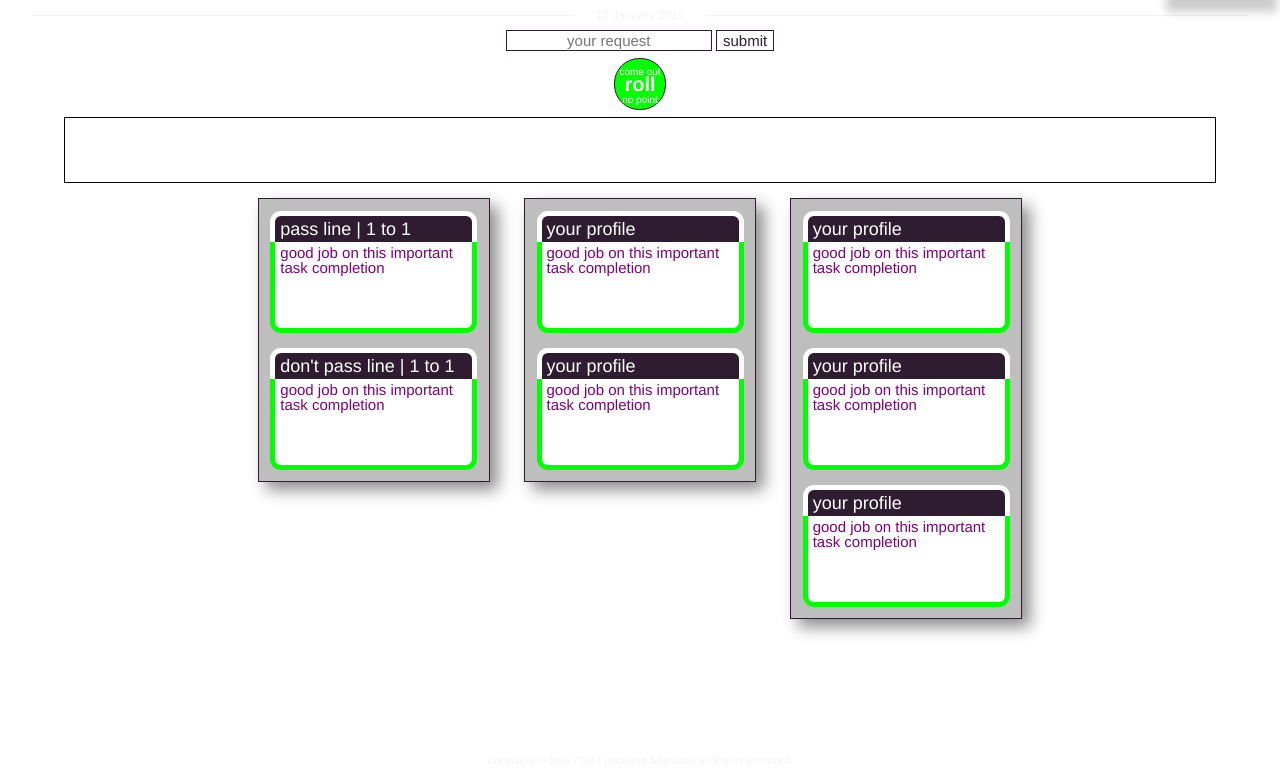
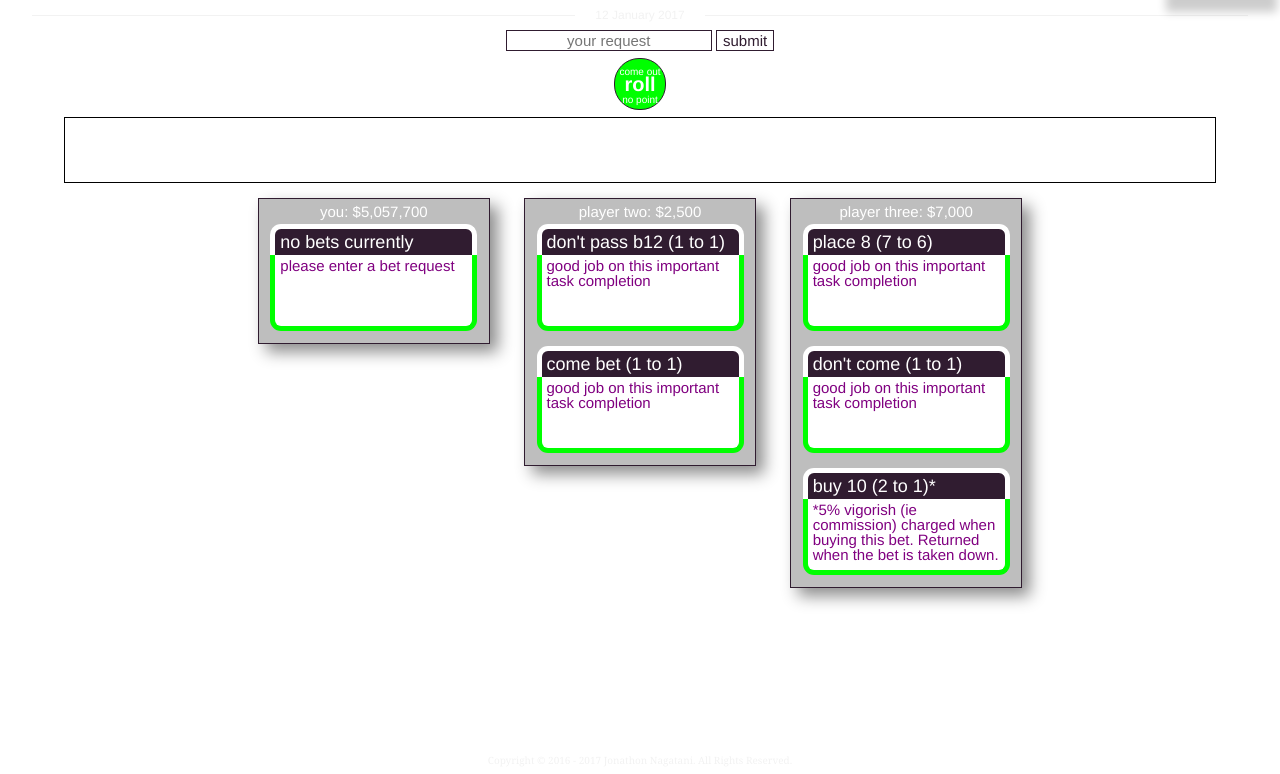
Before and after one commit to nmsb10/TriviaGame, a PHP site: page /apps/app02.html in a window 1280 px wide. Shown: the part 26-800 px from the top of the page. Run offline with PHP 8.4, Linux system fonts and the light colour scheme.

Commit message:
updated the js

```diff
--- a/apps/app02.html
+++ b/apps/app02.html
@@ -55,10 +55,28 @@
 			<section id = 'tips-and-instructions'>
 			</section>
 			<section id = 'player-bets'>
+				<div id = 'bet-summary-primary'>
+					<div class = 'player-name'>you:
+						<div id = 'player-balance'>
+							$5,000
+						</div>
+					</div>
+					<div class = 'lacinato'>
+						<div class = 'lacinato-header'>
+							no bets currently
+						</div>
+						<div class = 'lacinato-content'>
+							please enter a bet request
+						</div>
+					</div>
+				</div>
 				<div class = 'bet-summary'>
+					<div class = 'player-name'>
+						player two: $2,500
+					</div>
 					<div class = 'lacinato'>
-						<div class = 'lacinato-header' id = 'passline-bet'>
-							pass line | 1 to 1
+						<div class = 'lacinato-header'>
+							don't pass b12 (1 to 1)
 						</div>
 						<div class = 'lacinato-content'>
 							good job on this important task completion
@@ -66,7 +84,7 @@
 					</div>
 					<div class = 'lacinato'>
 						<div class = 'lacinato-header'>
-							don't pass line | 1 to 1
+							come bet (1 to 1)
 						</div>
 						<div class = 'lacinato-content'>
 							good job on this important task completion
@@ -74,9 +92,12 @@
 					</div>
 				</div>
 				<div class = 'bet-summary'>
+					<div class = 'player-name'>
+						player three: $7,000
+					</div>
 					<div class = 'lacinato'>
 						<div class = 'lacinato-header'>
-							your profile
+							place 8 (7 to 6)
 						</div>
 						<div class = 'lacinato-content'>
 							good job on this important task completion
@@ -84,17 +105,7 @@
 					</div>
 					<div class = 'lacinato'>
 						<div class = 'lacinato-header'>
-							your profile
-						</div>
-						<div class = 'lacinato-content'>
-							good job on this important task completion
-						</div>
-					</div>
-				</div>
-				<div class = 'bet-summary'>
-					<div class = 'lacinato'>
-						<div class = 'lacinato-header'>
-							your profile
+							don't come (1 to 1)
 						</div>
 						<div class = 'lacinato-content'>
 							good job on this important task completion
@@ -102,18 +113,10 @@
 					</div>
 					<div class = 'lacinato'>
 						<div class = 'lacinato-header'>
-							your profile
+							buy 10 (2 to 1)*
 						</div>
 						<div class = 'lacinato-content'>
-							good job on this important task completion
-						</div>
-					</div>
-					<div class = 'lacinato'>
-						<div class = 'lacinato-header'>
-							your profile
-						</div>
-						<div class = 'lacinato-content'>
-							good job on this important task completion
+							*5% vigorish (ie commission) charged when buying this bet. Returned when the bet is taken down.
 						</div>
 					</div>
 				</div>
--- a/assets/css/styleapp02.css
+++ b/assets/css/styleapp02.css
@@ -192,6 +192,17 @@
 	text-align:center;
 }
 
+#bet-summary-primary{
+	display: inline-block;
+	width: 230px;
+	border: 1px solid rgba(48, 28, 48, 1);
+	box-shadow: 8px 8px 15px rgba(0, 0, 0, 0.45);
+	color: white;
+	background-color: rgba(190, 190, 190, 1);
+	margin: 15px;
+	vertical-align: top;
+}
+
 .bet-summary{
 	display: inline-block;
 	width: 230px;
@@ -203,6 +214,14 @@
 	vertical-align: top;
 }
 
+.player-name{
+	margin: 5px;
+}
+
+#player-balance{
+	display: inline;
+}
+
 .lacinato{
 	width: 90%;
 	margin: 0 auto;
@@ -210,8 +229,8 @@
 	margin-top: 15px;
 }
 
-.lacinato:first-child{
-	margin-top: 5%;
+.lacinato:nth-child(2){
+	margin-top: 0;
 }
 
 .lacinato:last-child{
@@ -237,7 +256,7 @@
 	border-top: none;
 	background-color: rgba(255, 255, 255, 1);
 	color: purple;
-	height: 80px;
+	min-height: 65px;
 	font-size: 15px;
 	text-align:left;
 	padding: 3px 5px;
--- a/assets/javascript/app02.js
+++ b/assets/javascript/app02.js
@@ -3,6 +3,7 @@
 document.addEventListener("DOMContentLoaded", function(event) {
 	//http://stackoverflow.com/questions/799981/document-ready-equivalent-without-jquery
 	showDate();
+	displayPlayerBalance(playerBets);
 	updateRollButton();
 	enterRequest();
 	roll();
@@ -67,6 +68,14 @@ function MultiwordBet(){
 	this.lay = false;
 	this.come = false;
 }
+
+var playerBets = {
+	balance: 5057700,
+	passline: [],
+	donotpassline: [],
+	come:[],
+	dontcome:[],
+};
 
 function updateRollButton(){
 	if(rollStatus.comeOut){
@@ -259,10 +268,15 @@ function updateRollStatus(dieOne, dieTwo){
 }
 
 function submitBet(bet){
+	//turn bet.amount into a string
+	var betAmount = '$' + Math.floor(bet.amount);
 	console.log(bet.type);
 	switch(bet.type){
 		case 'passline':
 			console.log('passline bet');
+			var betDisplay = "<div class = 'lacinato'><div class = 'lacinato-header' id = 'passline-bet'>pass line (1 to 1)</div><div class = 'lacinato-content'>"+
+				"pass line bet: " + betAmount + "</div></div>";
+			document.getElementById('bet-summary-primary').innerHTML += betDisplay;
 			break;
 		case 'donotpassline':
 			console.log('don\'t pass bet');
@@ -286,6 +300,12 @@ function submitBet(bet){
 			console.log('unknown bet type');
 			break;
 	}
+}
+function displayPlayerBalance(player){
+	//add commas to the balance number
+	//http://stackoverflow.com/questions/2901102/how-to-print-a-number-with-commas-as-thousands-separators-in-javascript
+	var balance = '$' + player.balance.toString().replace(/\B(?=(\d{3})+(?!\d))/g, ",");
+	document.getElementById('player-balance').innerText = balance;
 }
 
 
```
